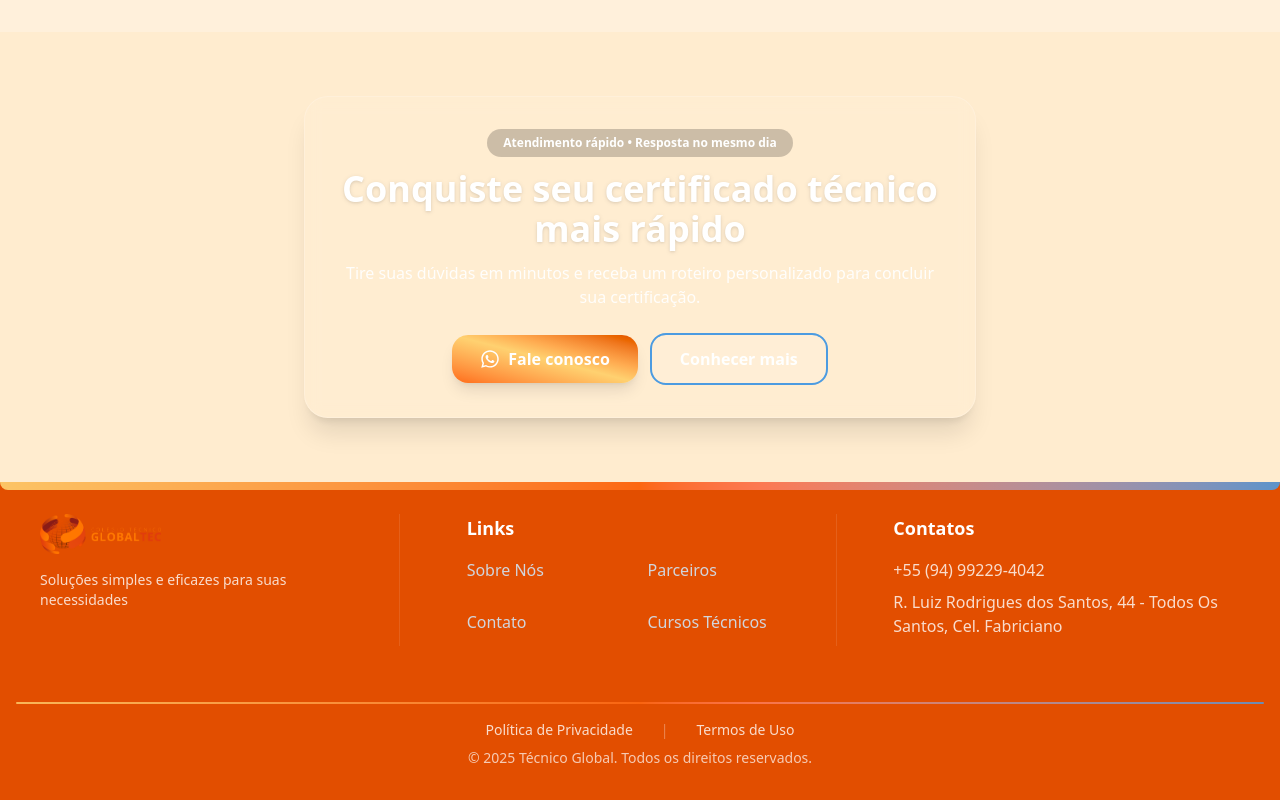
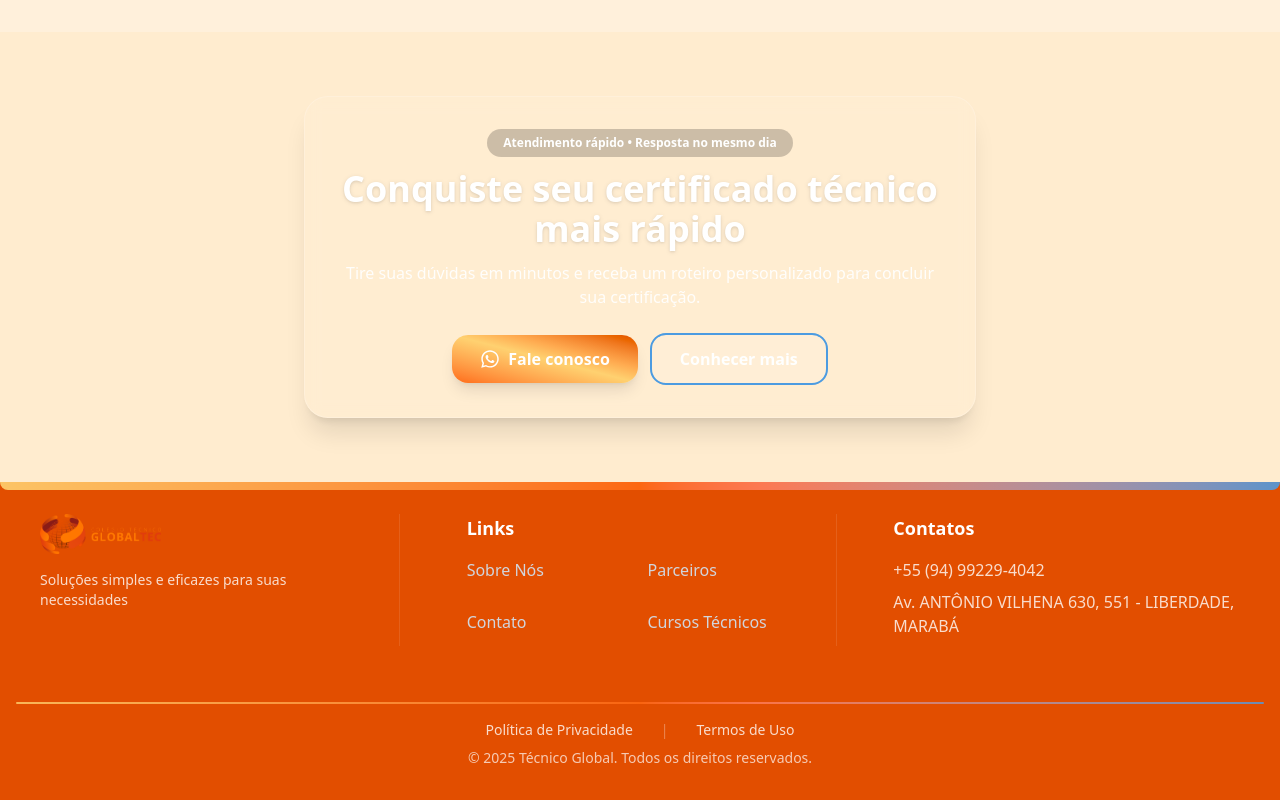
Before and after one commit to IsraelMends/Tecnico-Global, a Next.js app: page / in a window 1280 px wide. Shown: the part 3663-4463 px from the top of the page. Built offline with nearby package versions, Linux system fonts and the light colour scheme.

Commit message:
style(footer-contact): atualizar endereço para refletir informações corretas de contato

```diff
--- a/src/components/footer/footer_contact/index.tsx
+++ b/src/components/footer/footer_contact/index.tsx
@@ -14,7 +14,7 @@ const FooterContact = () => {
             target="_blank" rel="noopener noreferrer"
             className="hover:text-[var(--amber)] focus-visible:outline-none focus-visible:ring-2 focus-visible:ring-[var(--amber)] transition-colors"
           >
-            R. Luiz Rodrigues dos Santos, 44 - Todos Os Santos, Cel. Fabriciano
+            Av. ANTÔNIO VILHENA 630, 551 - LIBERDADE, MARABÁ
           </a>
         </li>
       </ul>
```
